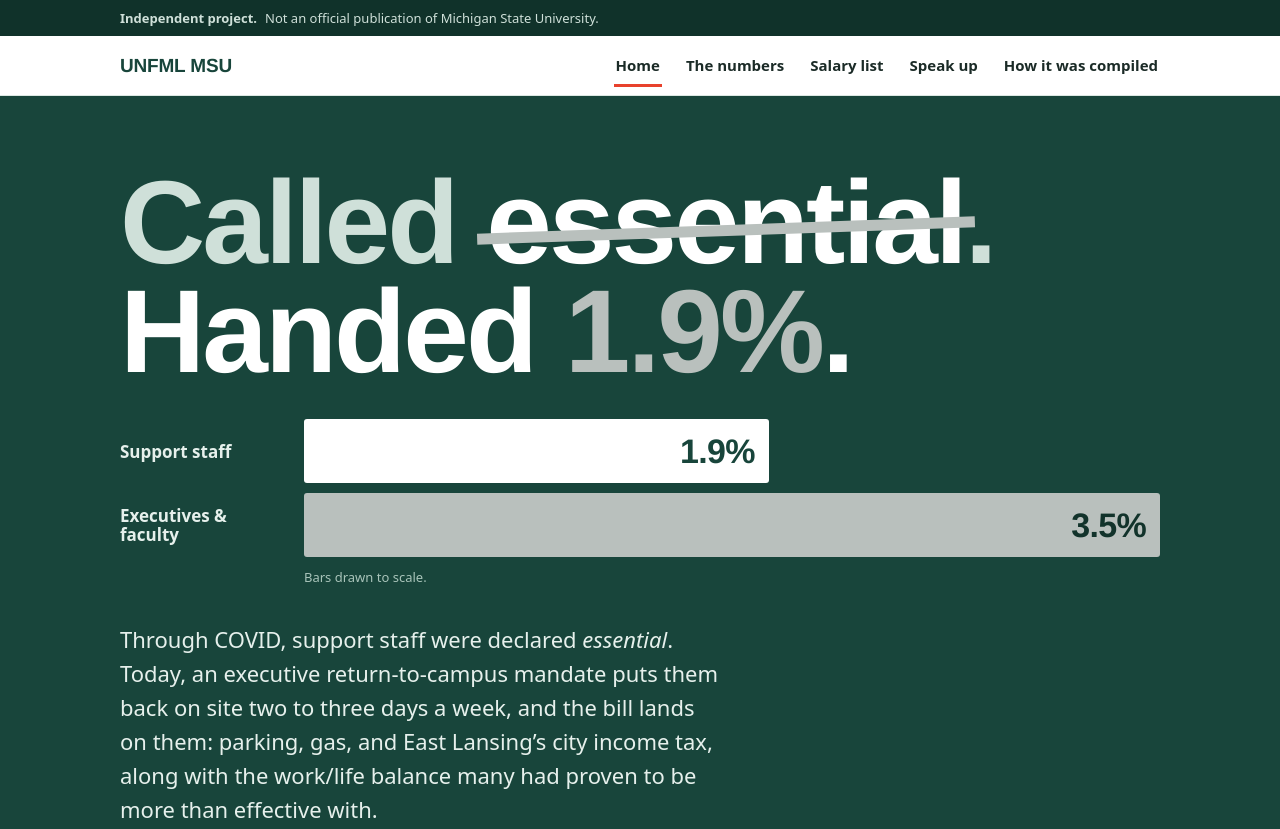
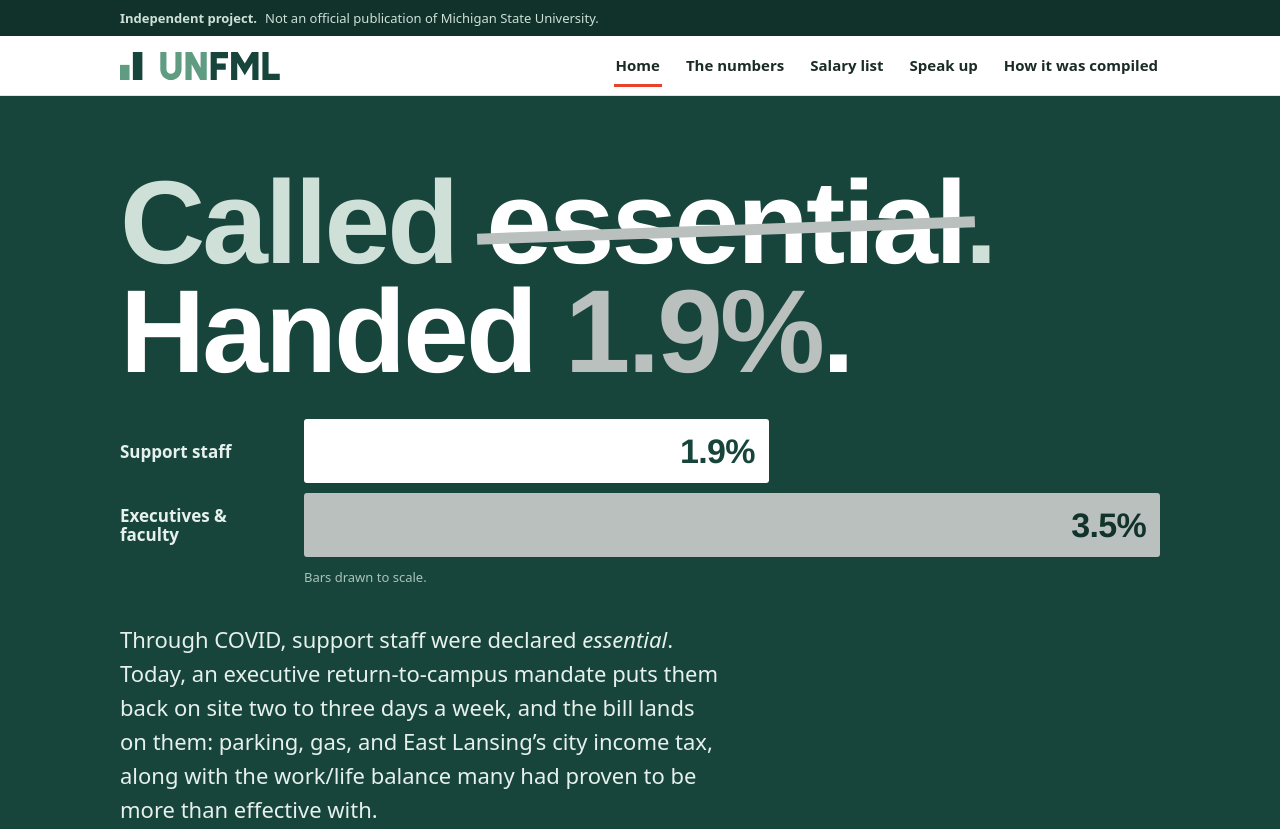
Before and after one commit to wsmith1855/unfml, a plain HTML site: page index.html in a window 1280 px wide. Shown: the top 829 px of the page. Drawn offline with Linux system fonts and the light colour scheme.

Commit message:
Add files via upload

```diff
--- a/assets/style.css
+++ b/assets/style.css
@@ -198,3 +198,5 @@ footer p{max-width:70ch;margin:0 0 8px}
 /* ---- method page ---- */
 .method h2{margin-top:0}
 .method a{color:var(--green);font-weight:600}
+
+.nav .brand{display:flex;align-items:center;gap:10px}.nav .brand img{display:block;height:28px;width:auto}.nav .brand span{font-weight:900;font-size:19px;color:var(--green);letter-spacing:.02em}@media(max-width:700px){.nav .brand img{height:24px}}
--- a/index.html
+++ b/index.html
@@ -19,6 +19,9 @@
 <meta property="og:image:height" content="630">
 <meta property="og:image:alt" content="1.9% vs 3.5%: twice the people, about half the raise money">
 <meta name="twitter:image" content="https://msu.unfml.com/assets/og-image.png">
+<link rel="icon" type="image/svg+xml" href="assets/favicon.svg">
+<link rel="icon" type="image/png" sizes="32x32" href="assets/favicon-32.png">
+<link rel="apple-touch-icon" href="assets/apple-touch-icon.png">
 <link rel="stylesheet" href="assets/style.css">
 </head>
 <body>
@@ -29,7 +32,7 @@
 </div></div>
 
 <nav class="nav" aria-label="Site"><div class="wrap">
-    <a class="brand" href="index.html">UNFML MSU</a>
+    <a class="brand" href="index.html" aria-label="UNFML, home"><img src="assets/unfml-logo.svg" alt="UNFML" width="162" height="28"></a>
     <a class="l" href="index.html" aria-current="page">Home</a>
     <a class="l" href="numbers.html">The numbers</a>
     <a class="l" href="salaries.html">Salary list</a>
```
Also changed, not shown: method.html (+4 -1 lines), numbers.html (+4 -1 lines), salaries.html (+4 -1 lines), voices.html (+4 -1 lines), assets/apple-touch-icon.png (added), assets/favicon-32.png (added), assets/favicon.svg (added), assets/og-image.png, assets/unfml-logo.svg (added).
